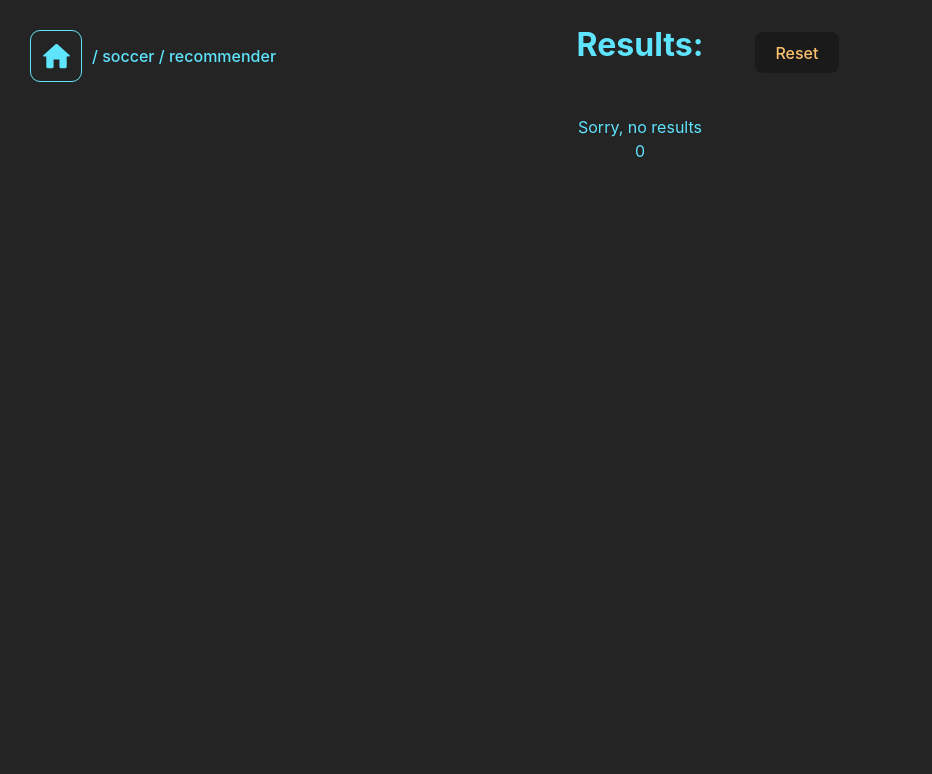
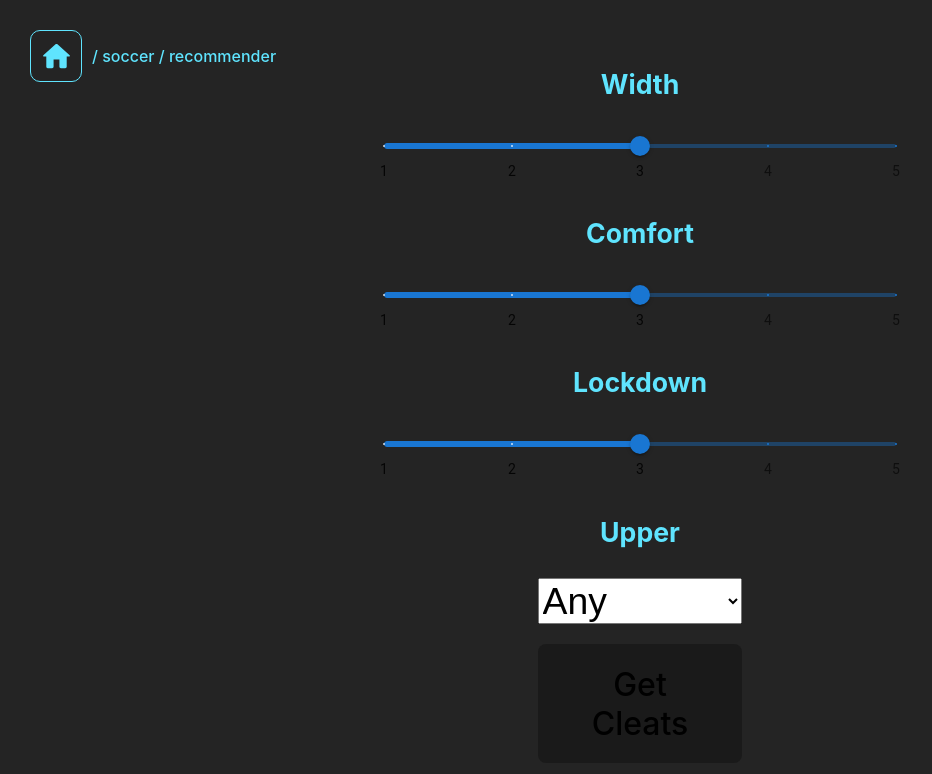
Before and after one commit to Cbain10/cleat-culture, a React (Vite) app: page /soccer/recommender in a window 1280 px wide. Shown: the top 774 px of the page, without its empty margins (0-932 px from the left). Built offline with nearby package versions, Linux system fonts and the light colour scheme.

Commit message:
context working now

```diff
--- a/src/contexts/CleatContext.tsx
+++ b/src/contexts/CleatContext.tsx
@@ -2,13 +2,13 @@ import { ReactNode, createContext, useContext, useState } from "react";
 import { Cleat } from "../types/types";
 
 type TCleatContext = {
-    cleats: Cleat[];
-    setCleatArray: (cleats: Cleat[]) => void;
+    cleats: Cleat[] | undefined;
+    setCleats: (cleats: Cleat[] | undefined) => void;
 }
 
 export const CleatContext = createContext<TCleatContext>({
     cleats: [],
-    setCleatArray: () => {}
+    setCleats: () => {}
 });
 
 type CleatProviderProps = {
@@ -16,11 +16,8 @@ type CleatProviderProps = {
 }
 
 export const CleatProvider: React.FC<CleatProviderProps> = ({ children }) => {
-    const [cleats, setCleats] = useState<Cleat[]>([]);
-    const setCleatArray = (cleats: Cleat[]) => {
-        setCleats(cleats);
-    }
-    return <CleatContext.Provider value={{ cleats, setCleatArray }}>{children}</CleatContext.Provider>;
+    const [cleats, setCleats] = useState<Cleat[] | undefined>();
+    return <CleatContext.Provider value={{ cleats, setCleats }}>{children}</CleatContext.Provider>;
 };
 
 export const useCleats = () => useContext(CleatContext);
--- a/src/views/soccerView/recommender/Recommender.tsx
+++ b/src/views/soccerView/recommender/Recommender.tsx
@@ -10,7 +10,7 @@ import { useCleats } from "../../../contexts/CleatContext";
 
 const Recommender = () => {
 
-    const { cleats, setCleatArray } = useCleats();
+    const { cleats, setCleats } = useCleats();
 
     const [width, setWidth] = useState<number>(3);
     const [comfort, setComfort] = useState<number>(3);
@@ -33,7 +33,7 @@ const Recommender = () => {
         setLoading(true);
         dynamoCleatService.getCleatsByValue(width*2, comfort*2, lockdown*2, upper)
             .then((response) => {
-                setCleatArray(response);
+                setCleats(response);
                 setLoading(false);
             });
     }
@@ -43,7 +43,7 @@ const Recommender = () => {
         setWidth(3);
         setLockdown(3);
         setUpper('any');
-        setCleatArray([]);
+        setCleats(undefined);
     }
 
     const marks = [
```
Also changed, not shown: 2 other files (tests, documents, lock files or other folders).
